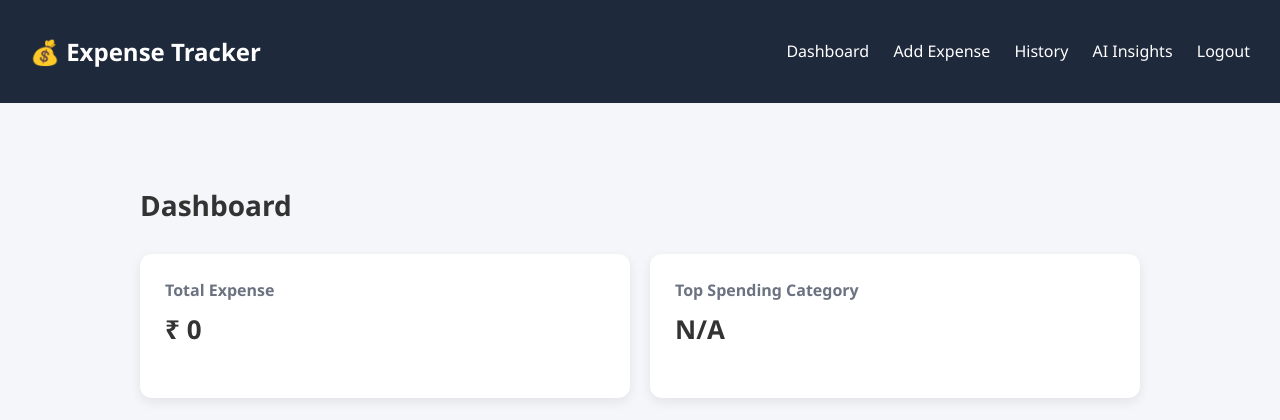
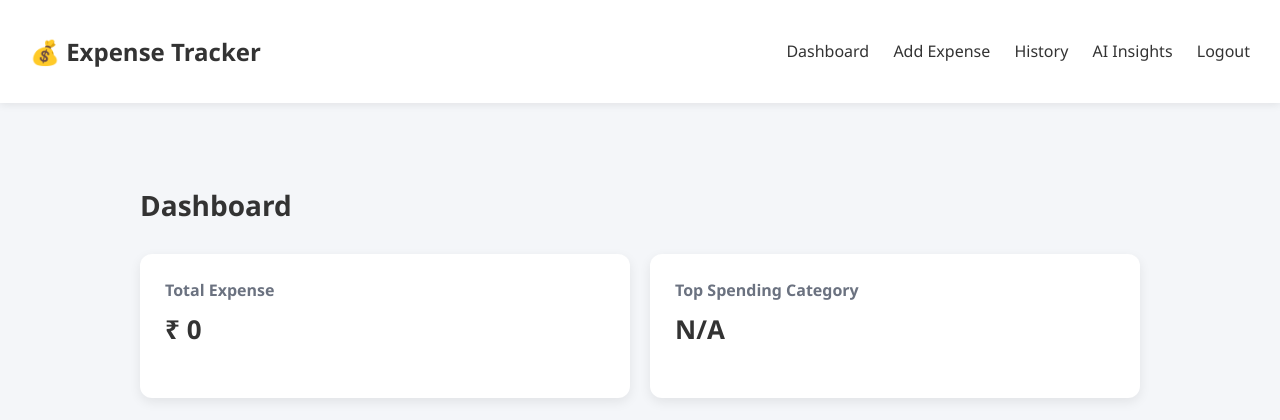
Before and after one commit to Anchita29Sharma/AI-Personal-Expense-Tracker, a Flask app: page / in a window 1280 px wide. Shown: the top 420 px of the page. Run offline with Flask 3, Linux system fonts and the light colour scheme; the visitor is signed in with stand-in values (Sample User, id 1); data that the repository does not hold is empty.

Commit message:
Update style.css

```diff
--- a/static/style.css
+++ b/static/style.css
@@ -5,26 +5,32 @@ body {
     color: #333;
 }
 
+
 /* NAVBAR */
 .navbar {
-    background: #1e293b;
-    color: white;
-    padding: 15px 30px;
     display: flex;
     justify-content: space-between;
     align-items: center;
+    padding: 15px 30px;
+    background: #ffffff;
+    box-shadow: 0 2px 8px rgba(0,0,0,0.08);
 }
 
-.navbar a {
-    color: white;
+.nav-right a {
     margin-left: 20px;
     text-decoration: none;
     font-weight: 500;
+    color: #333;
 }
 
-.navbar a:hover {
-    text-decoration: underline;
+.nav-right a:hover {
+    color: #4f46e5;
 }
+
+.logout {
+    color: red;
+}
+
 
 /* MAIN CONTAINER */
 .container {
```
